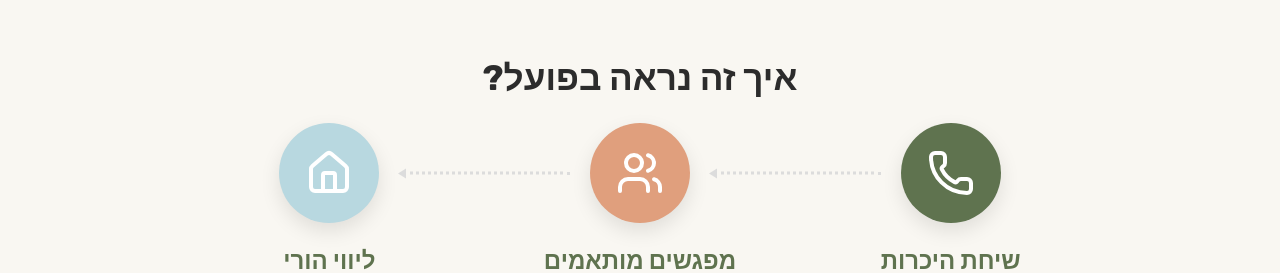
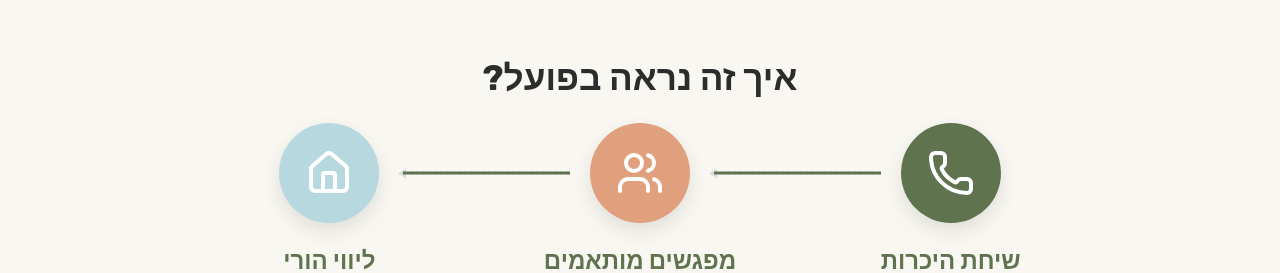
Before and after one commit to yanai101/yaarit-cbt, a React (Vite) app: page / in a window 1280 px wide. Shown: the part 2380-2653 px from the top of the page. Built offline with nearby package versions, Linux system fonts and the light colour scheme.

Commit message:
style: updated logo to be textless emblem only

```diff
--- a/src/components/TheProcess.css
+++ b/src/components/TheProcess.css
@@ -110,6 +110,15 @@
     transform: translateY(-50%);
   }
 
+  .step-connector-fill {
+    position: absolute;
+    top: -3px; /* Align perfectly over the top border */
+    left: 0;
+    height: 3px;
+    background-color: var(--color-sage-dark);
+    z-index: 2;
+  }
+
   /* Fix for last connector - though we handle this in JSX, explicitly hiding just in case */
   .process-step:last-child .step-connector-line {
     display: none;
--- a/src/components/TheProcess.jsx
+++ b/src/components/TheProcess.jsx
@@ -43,7 +43,17 @@ export default function TheProcess() {
                  <div className="icon-circle" style={{backgroundColor: step.color}}>
                    {step.icon}
                  </div>
-                 {index < processSteps.length - 1 && <div className="step-connector-line"></div>}
+                 {index < processSteps.length - 1 && (
+                   <div className="step-connector-line">
+                     <motion.div
+                       className="step-connector-fill"
+                       initial={{ width: "0%" }}
+                       whileInView={{ width: "100%" }}
+                       viewport={{ once: true, margin: "-100px" }}
+                       transition={{ duration: 1, delay: index * 0.4 + 0.3, ease: "easeOut" }}
+                     />
+                   </div>
+                 )}
               </div>
               <div className="step-content">
                 <span className="step-number">{index + 1}</span>
```
Also changed, not shown: public/mindstep-logo.png.
